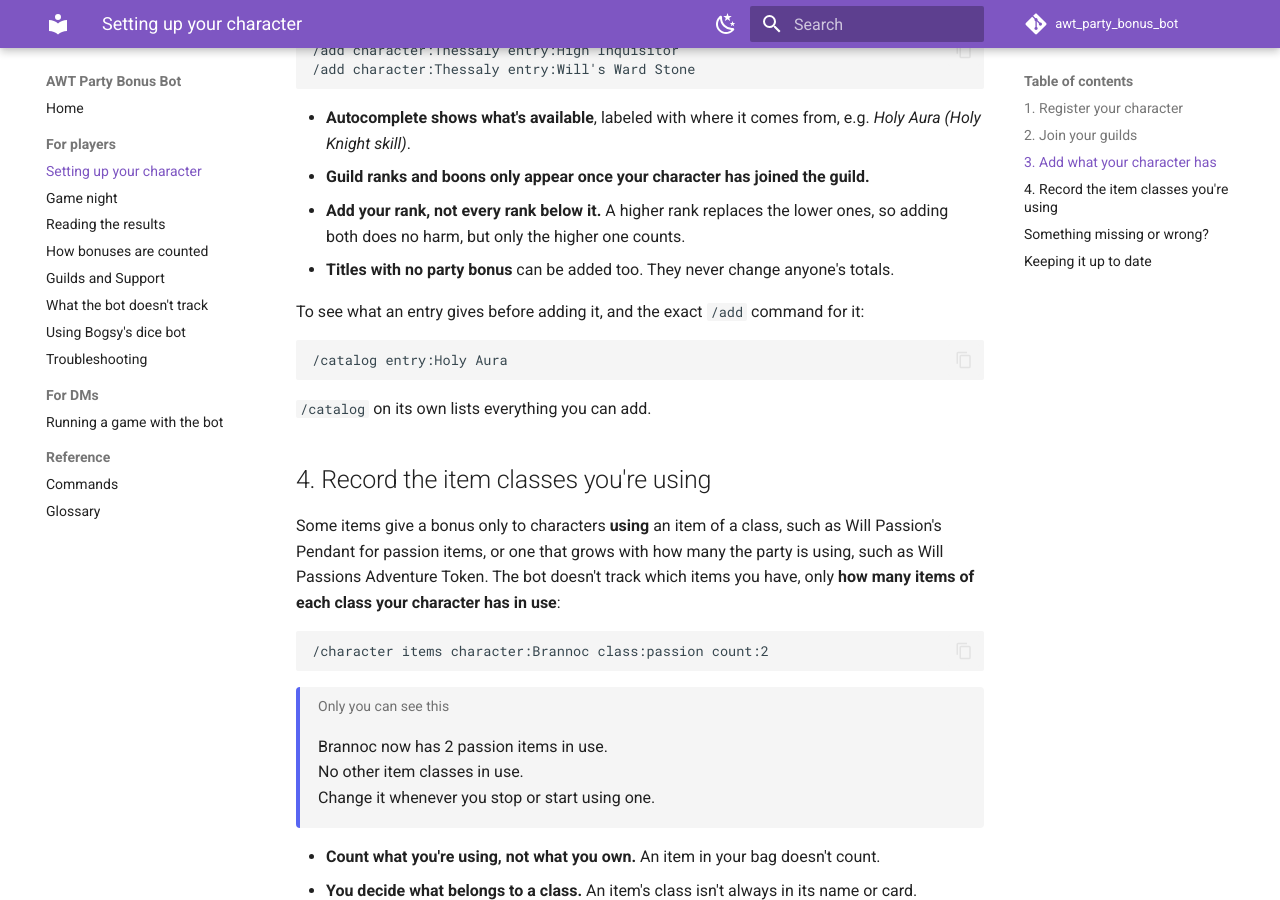
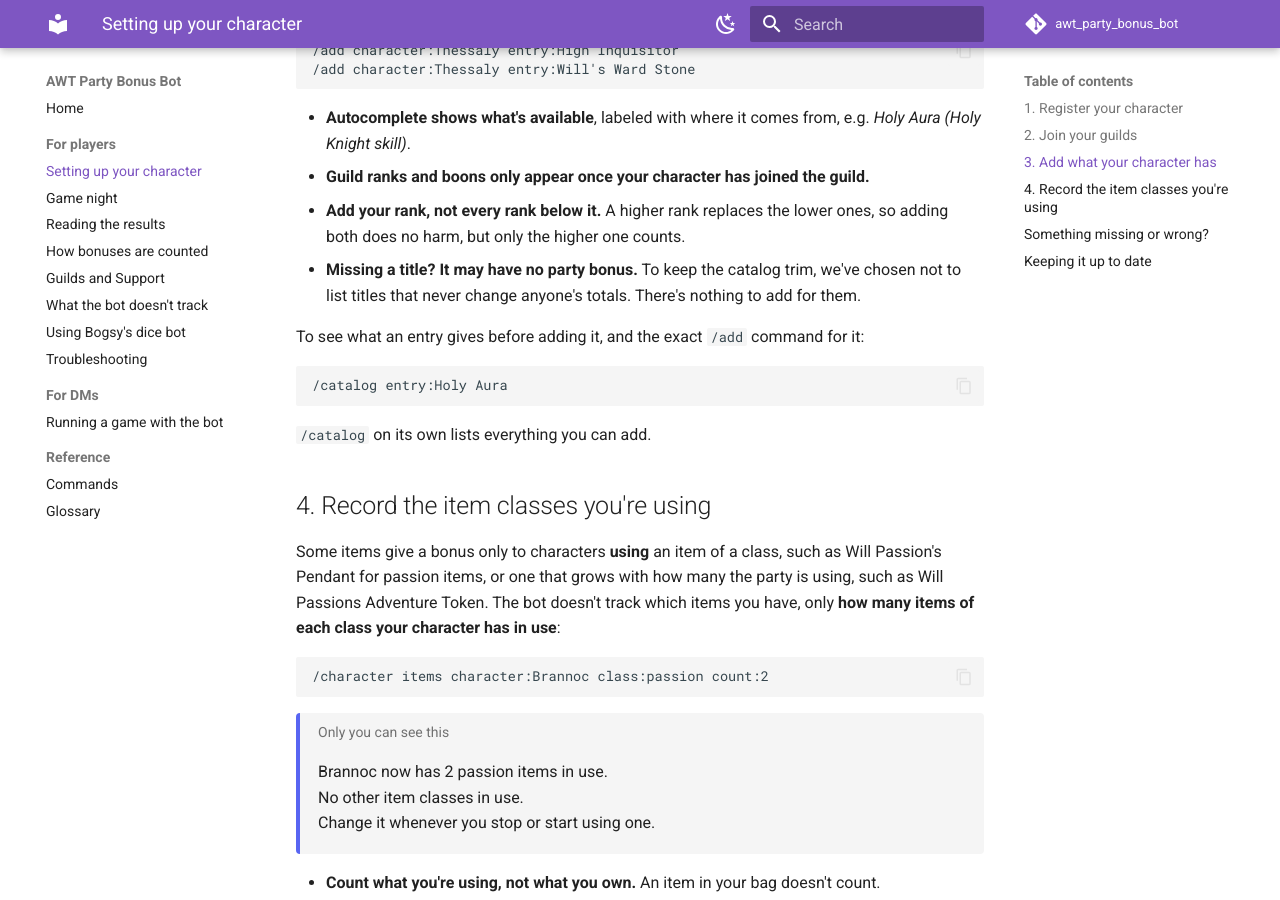
Before and after one commit to dochavok/awt_party_bonus_bot, an MkDocs documentation site: the page built from docs/setup.md, in a window 1280 px wide and 900 px high, scrolled down 1285 px. Built offline with MkDocs 1.6.1 and Material for MkDocs 9.7.7, drawn with Linux system fonts in a browser that asks for light colours; comment, search, counter and statistics services are not loaded.

Commit message:
Retire the 11 titles with no party bonus (8.4, CT-6)
To keep the catalog trim, titles that never change anyone's totals are retired:
they can't be added and /catalog doesn't list them, but they stay in the
catalog and can be brought back. Helping Hands and Helping Hands v2.0 stay.
Section 8.4, the section 16 note on titles and the setup page say so.

Co-Authored-By: Claude Opus 5.5 <noreply@anthropic.com>

```diff
--- a/docs/setup.md
+++ b/docs/setup.md
@@ -60,7 +60,9 @@ Add each skill, guild rank, boon, item and title that gives a party bonus:
 - **Guild ranks and boons only appear once your character has joined the guild.**
 - **Add your rank, not every rank below it.** A higher rank replaces the lower ones, so
   adding both does no harm, but only the higher one counts.
-- **Titles with no party bonus** can be added too. They never change anyone's totals.
+- **Missing a title? It may have no party bonus.** To keep the catalog trim, we've
+  chosen not to list titles that never change anyone's totals. There's nothing to add
+  for them.
 
 To see what an entry gives before adding it, and the exact `/add` command for it:
 
```
Also changed, not shown: party-bonus-bot-requirements.md (+13 -13 lines), 1 other file.
